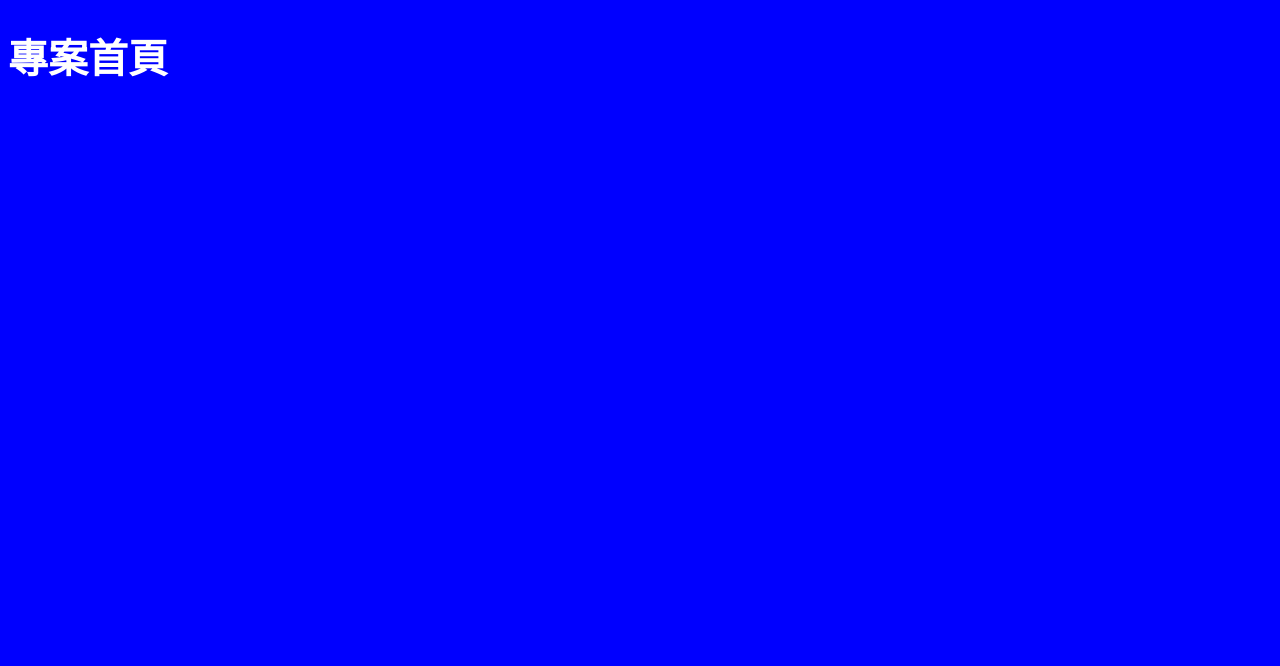
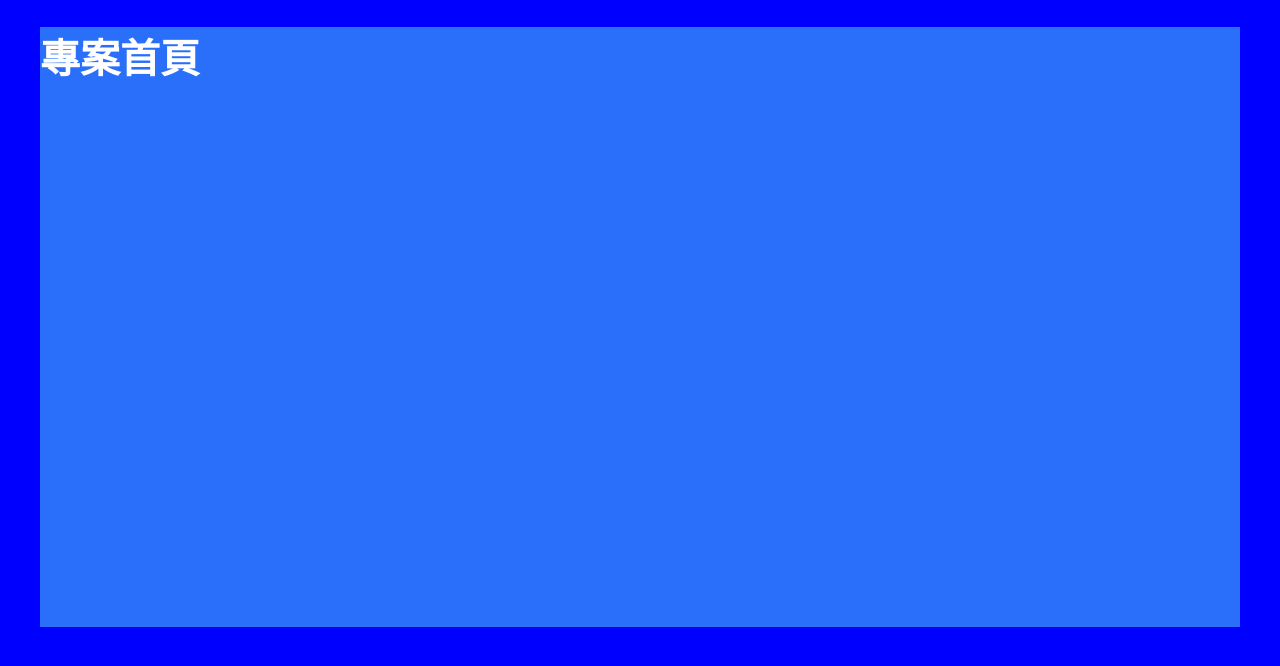
Before and after one commit to sexfat/chd102, a plain HTML site: page index.html in a window 1280 px wide. Drawn offline with Linux system fonts and the light colour scheme.

Commit message:
add wrapper

```diff
--- a/style.css
+++ b/style.css
@@ -1,6 +1,13 @@
 body {
   background-color: blue;
   font-size: 16px;
+}
+.wrapper {
+   width: 1200px;
+   margin:  0 auto;
+    min-height: 600px;
+    background-color: #2a6ffa;
+
 }
 
 
```
